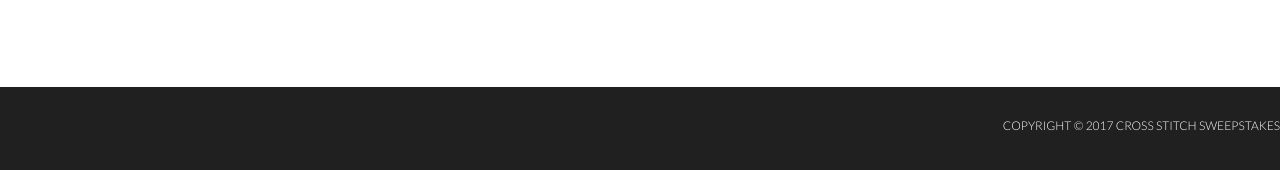
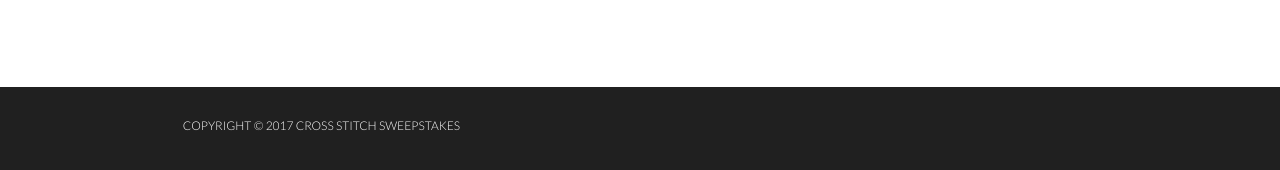
Before and after one commit to xstitch/xstitch.github.io, a plain HTML site: page index.html in a window 1280 px wide. Shown: the part 496-666 px from the top of the page. Drawn offline with Linux system fonts and the light colour scheme.

Commit message:
Update index.html

```diff
--- a/index.html
+++ b/index.html
@@ -56,11 +56,17 @@
 
 <footer class="footer">
   <div class="footer-bottom">
-       <div class="footer-copyright">
+    <div class="container">
+      <div class="row">
+        <div class="col-sm-4">
+           <div class="footer-copyright">
             Copyright &copy; 2017 CROSS STITCH SWEEPSTAKES
-      </div>
+           </div>
+        </div>
+     </div>
   </div>
-</footer>
+</div>
+    </footer>
 
 </div>
 
```
